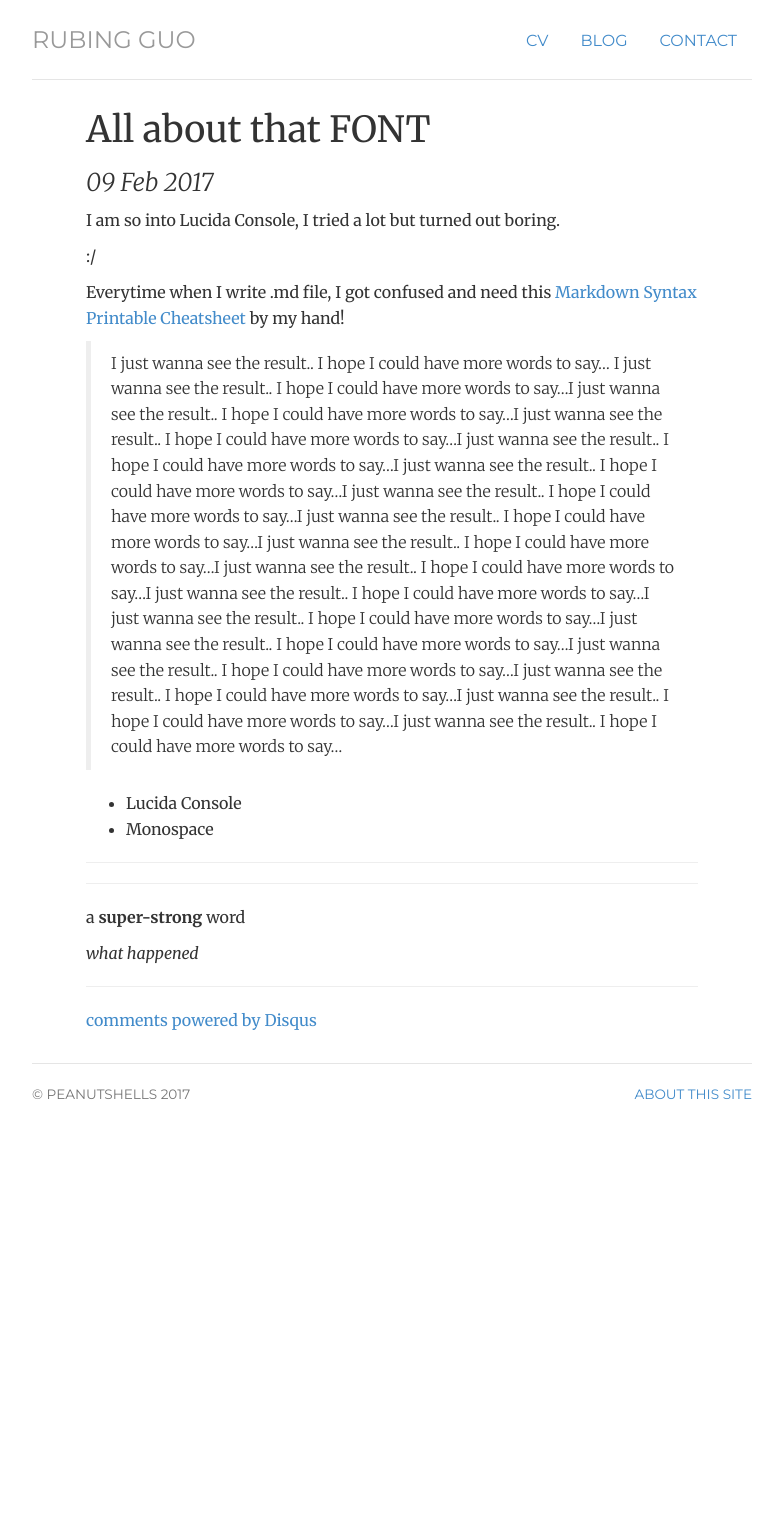
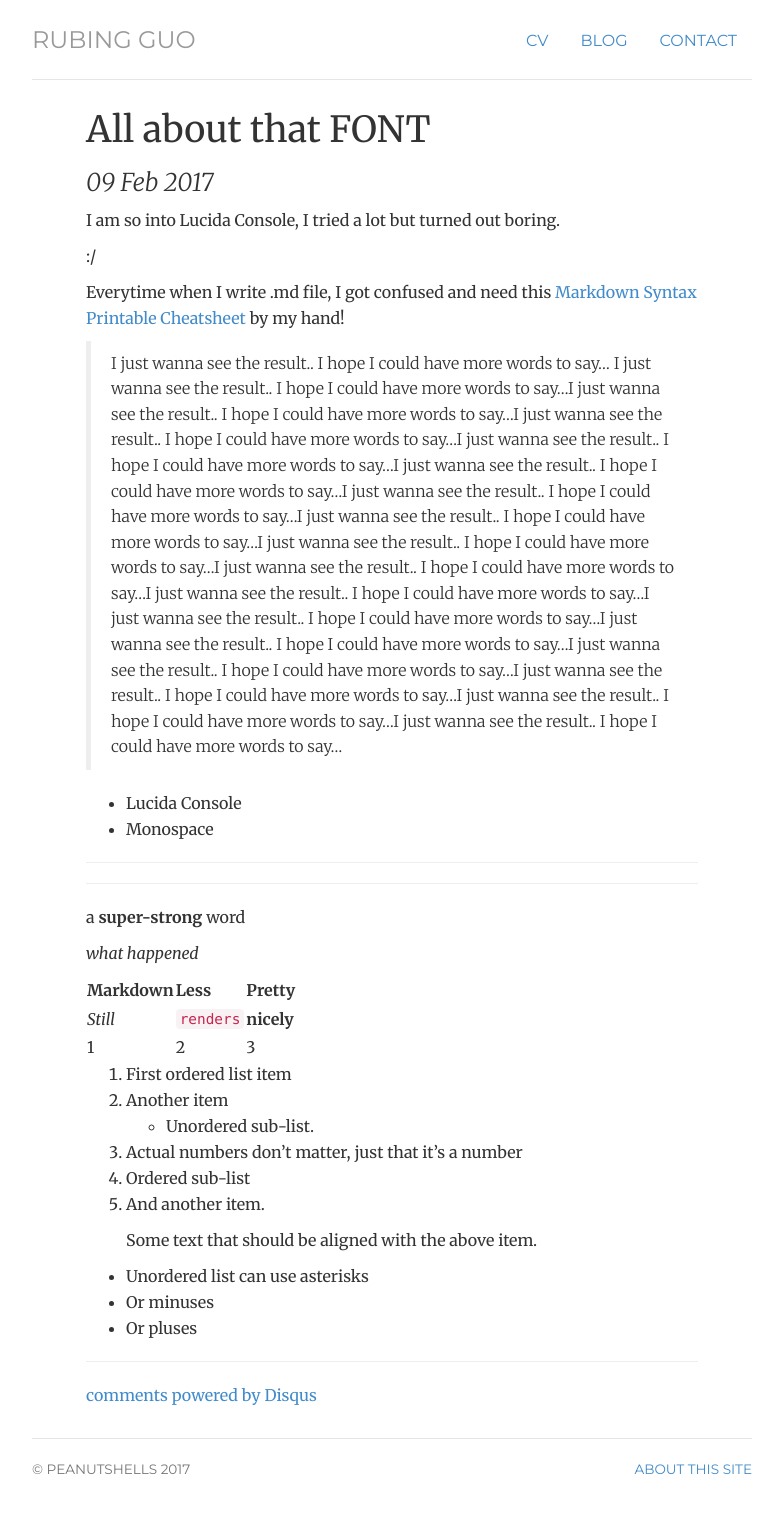
Before and after one commit to flower-joke/peanutshells.github.io, a Jekyll site: the page built from _posts/2017-02-09-all-about-that-font.md, in a window 1280 px wide. Shown: the whole page, without its empty margins (248-1031 px from the left). Built offline with Jekyll 4.4.1, drawn with Linux system fonts in a browser that asks for light colours; nearby versions of some CDN libraries; our own code applies the rules of GitHub Pages for plain Markdown files; comment, search, counter and statistics services are not loaded; before the commit the page ends 1156 px from its top, so only the background shows below that.

Commit message:
Update 2017-02-09-all-about-that-font.md

```diff
--- a/_posts/2017-02-09-all-about-that-font.md
+++ b/_posts/2017-02-09-all-about-that-font.md
@@ -21,3 +21,22 @@ Everytime when I write .md file, I got confused and need this [Markdown Syntax P
 a **super-strong** word
 
 *what happened*
+
+Markdown | Less | Pretty
+--- | --- | ---
+*Still* | `renders` | **nicely**
+1 | 2 | 3
+
+
+1. First ordered list item
+2. Another item
+  * Unordered sub-list.
+1. Actual numbers don't matter, just that it's a number
+  1. Ordered sub-list
+4. And another item.
+
+   Some text that should be aligned with the above item.
+
+* Unordered list can use asterisks
+- Or minuses
++ Or pluses
```
